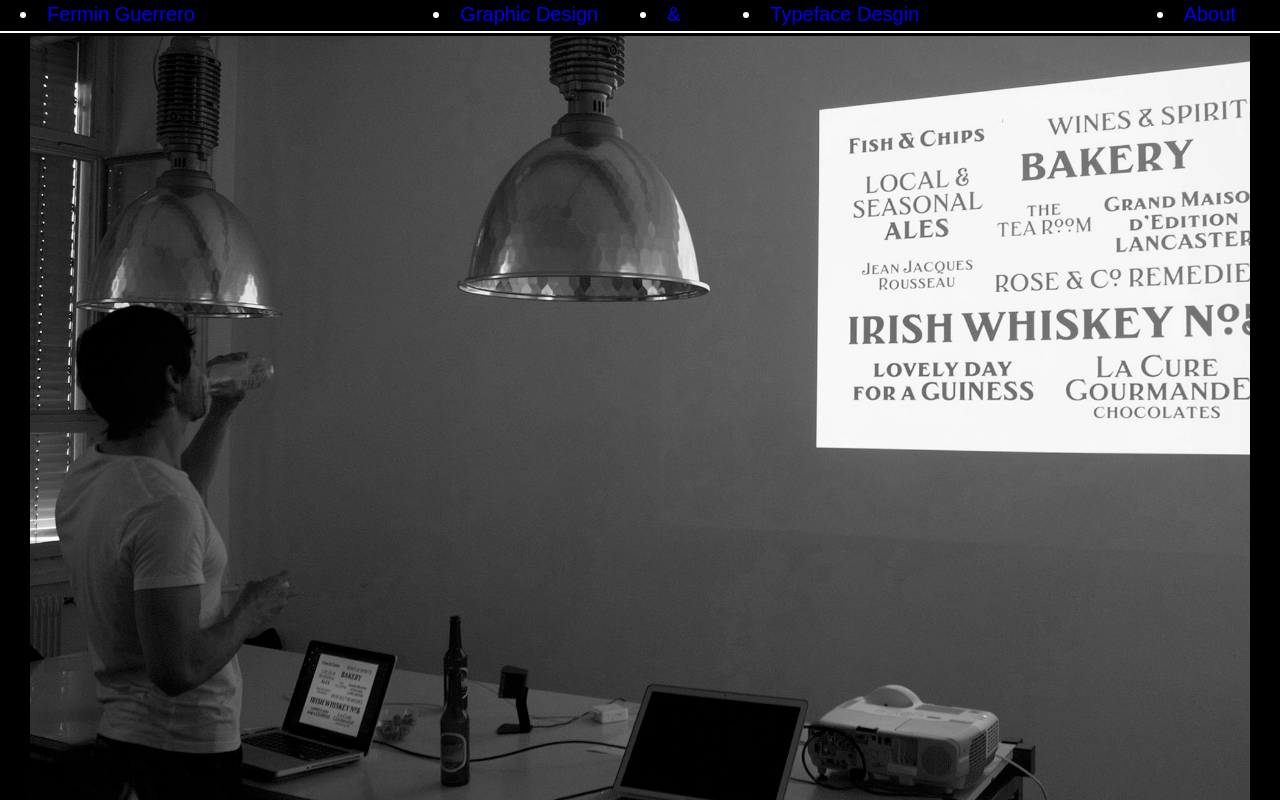
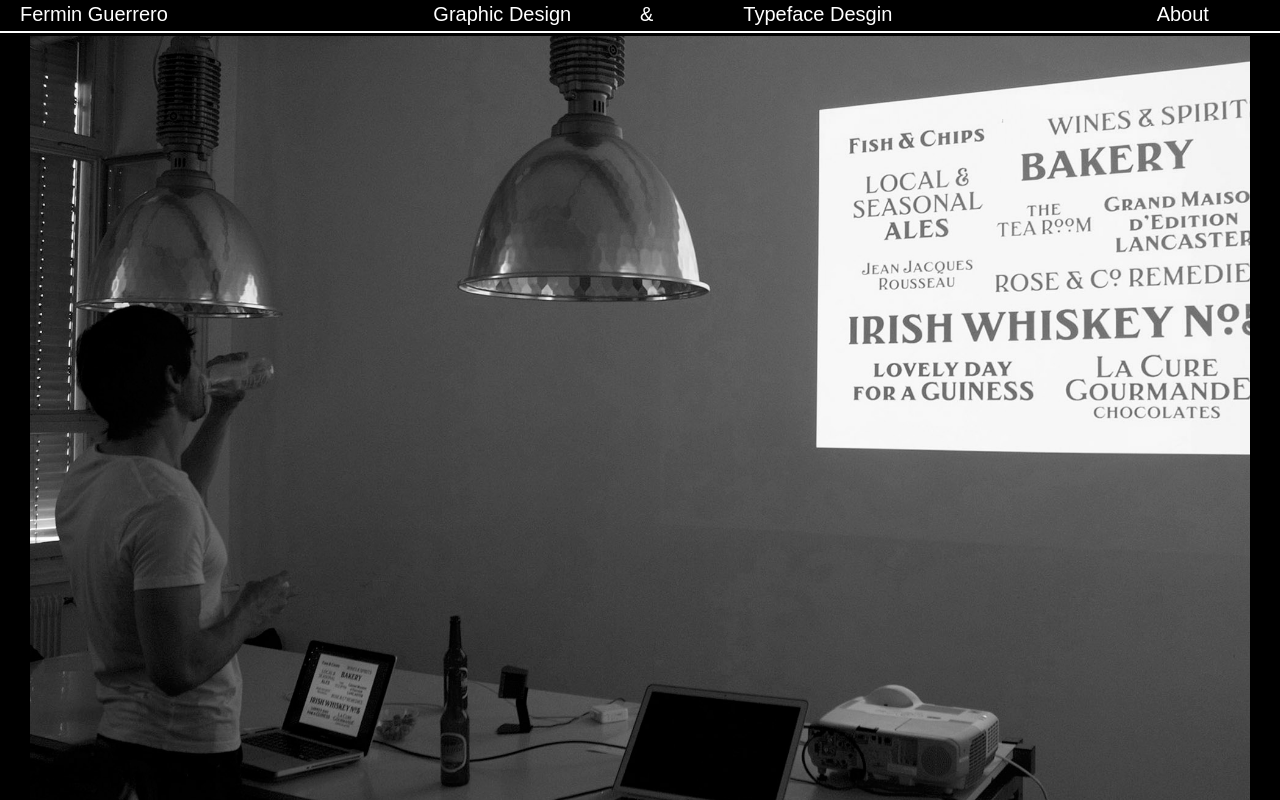
Before and after one commit to zeushand940817/FerminGuerreroWeb, a Next.js app: page /about in a window 1280 px wide. Shown: the top 800 px of the page. Built offline with nearby package versions, Linux system fonts and the light colour scheme; a web font is replaced by a local one.

Commit message:
dynamic route fixes, working on home page

```diff
--- a/components/Header/index.js
+++ b/components/Header/index.js
@@ -16,8 +16,13 @@
     fontSize:20,
   },
   link: {
+    listStyle:'none',
     textDecoration: 'none',
     color:'#EF6800'
+  },
+  a: {
+    color:'white',
+    display:'inline-block',
   },
 }))
 
@@ -32,40 +37,40 @@
       <Grid container direction="column">
         <Grid item xs={12} container>
           <Grid item xs={3} md={2} lg={4}>
-            <li>
-            <Link href="/"  as="/" className={classes.link}>
-              <a>Fermin Guerrero</a>
+            <li className={classes.link}>
+            <Link href="/"  as="/">
+              <a className={classes.a}>Fermin Guerrero</a>
             </Link>
             </li>
           </Grid>
           <Grid item xs={3} md={2} lg={2}>
-            <li>
+            <li className={classes.link}>
             <Link href="/graphicDesign" as="/graphicDesign" className={classes.isActive}>
               {/* <a className={router.pathname === '/graphicDesign' ? "active" : " "}>  */}
-              <a>Graphic Design</a>
+              <a className={classes.a}>Graphic Design</a>
               </Link>
               </li>
           </Grid>
           <Grid item xs={2} md={2} lg={1}>
-            <li>
-           <Link href="/all" as="/all" className={classes.link}>
-            <a>&</a>
+            <li className={classes.link}>
+           <Link href="/all" as="/all" >
+            <a className={classes.a}>&</a>
            </Link>
            </li>
           </Grid>
 
           <Grid item xs={3} md={2} lg={4}>
-            <li>
-            <Link href="/typefaceDesign" as="/typefaceDesign" className={classes.link}>
-              <a>Typeface Desgin</a>
+            <li className={classes.link}>
+            <Link href="/typefaceDesign" as="/typefaceDesign" >
+              <a className={classes.a}>Typeface Desgin</a>
             </Link>
             </li>
           </Grid>
 
           <Grid className={classes.about} item xs={1} lg={1} md={2}>
-            <li>
+            <li className={classes.link}>
             <Link href="/about" as="/about" className={classes.link} >
-              <a>About</a>
+              <a className={classes.a}>About</a>
             </Link>
             </li>
           </Grid>
--- a/components/NewMobileMenu/index.js
+++ b/components/NewMobileMenu/index.js
@@ -27,7 +27,6 @@
            :
             "linksBurgerMenuContainer"}
         >
-
           <li className="linksBurgerMenu">
             <Link
               href="/"
@@ -94,23 +93,23 @@
    .linksBurgerMenuContainer {
       position: absolute;
       width: 100vw;
+      height:40vh;
       display: flex;
       flex-direction: column;
       list-style: none;
       left: 600;
       top: 30px;
-      height: 40vh;
       z-index: 1000;
       justify-content: space-around;
       background-color: black;
       font-size:20px;
       color:white;
+
   }
     .linksBurgerMenu {
       display: flex;
       flex-direction: column;
       width: 100%;
-
     }
 
       a{
--- a/pages/about/index.js
+++ b/pages/about/index.js
@@ -48,9 +48,9 @@
       return (
         <div className={classes.root}>
 
-            <section>
+          <section>
             <img className={classes.image}  src="/aboutmepicture.jpg" alt="ferminImage" />
-            </section>
+          </section>
 
           <section className="menuContainer">
             <ScrollTop showBelow={1300} />
```
Also changed, not shown: pages/detailPage/[id].js (renamed from pages/detailPage/index.js, +4 -4 lines), pages/index.js (+36 -9 lines).
